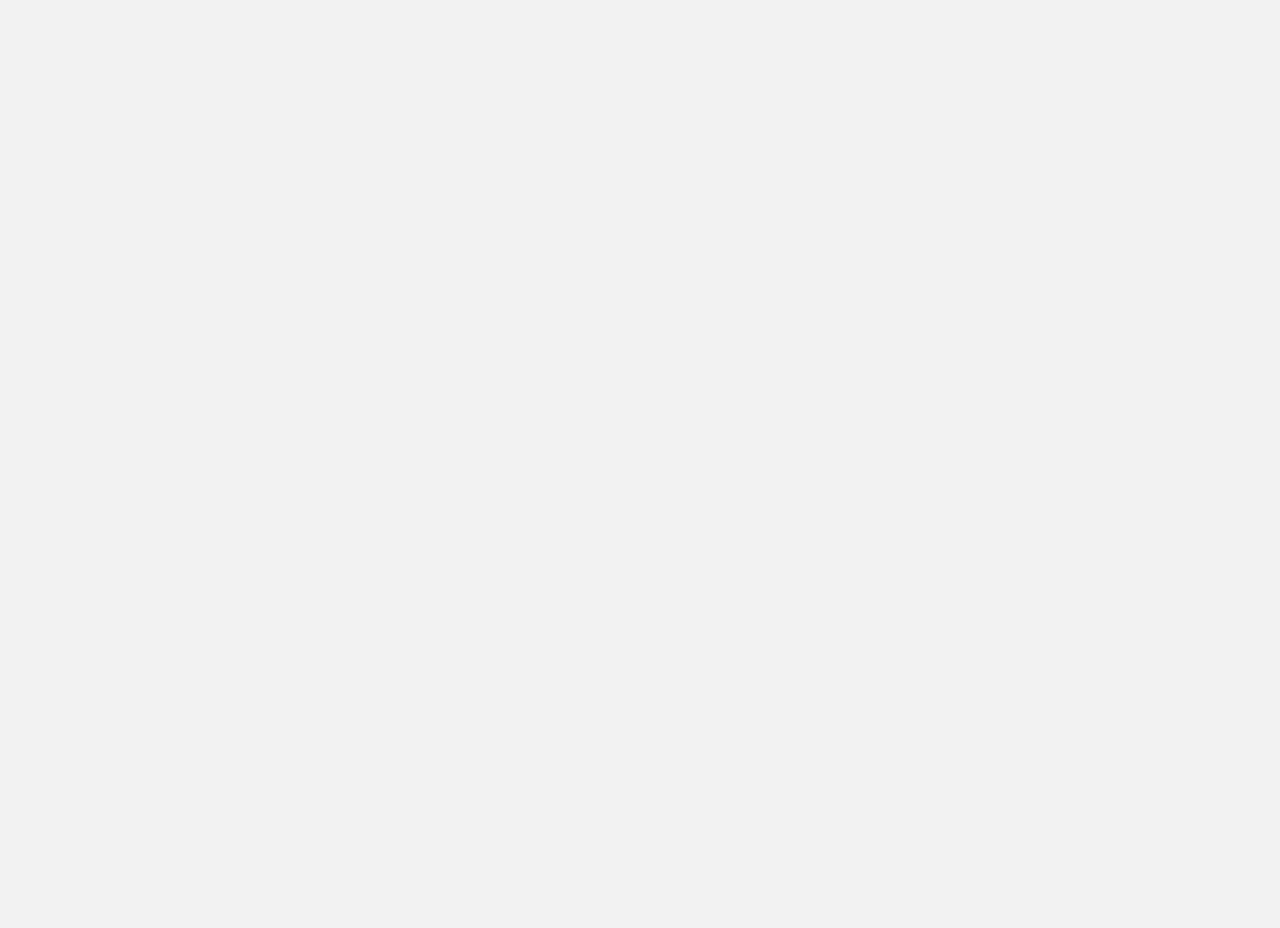
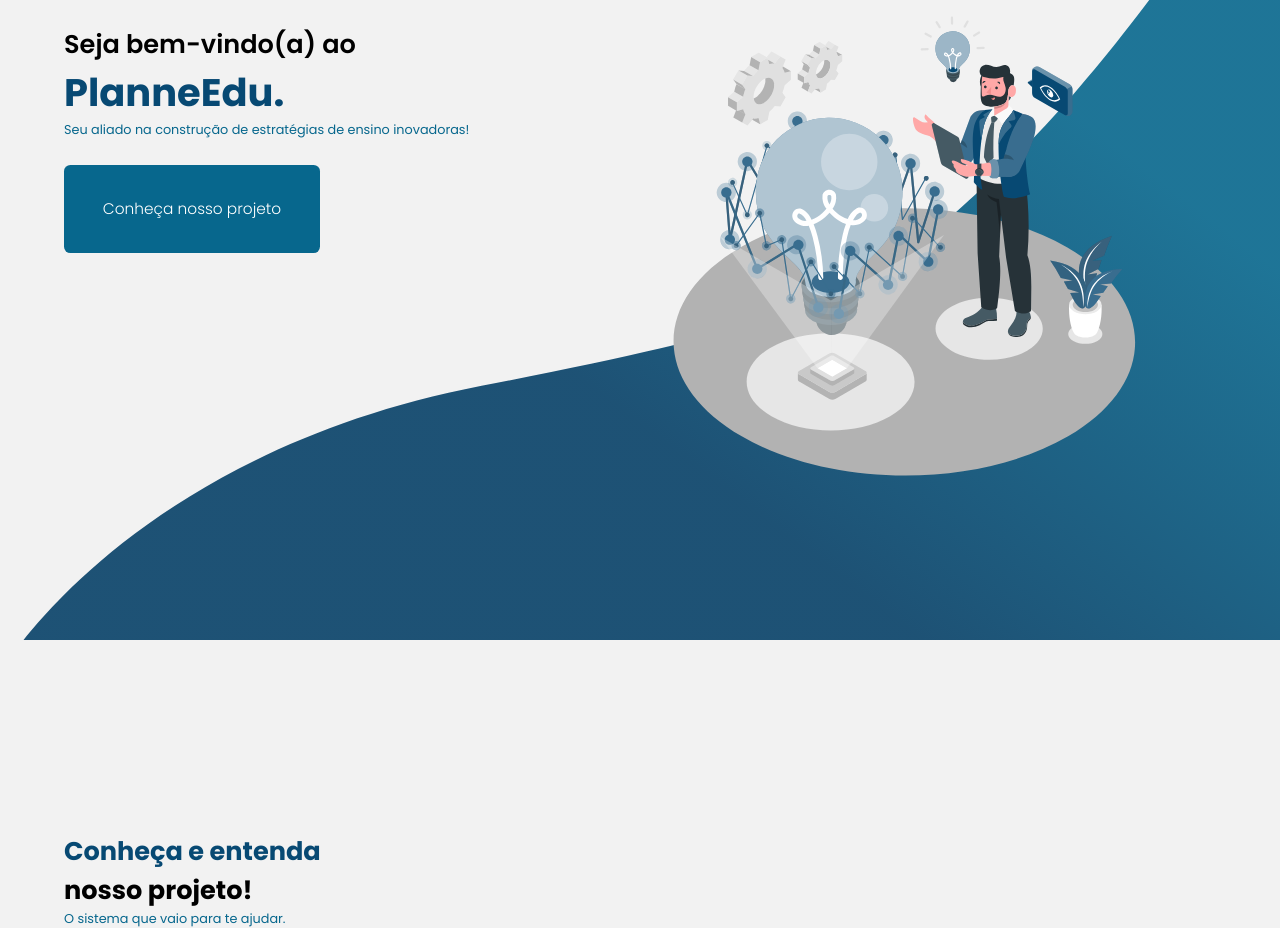
Before and after one commit to larissacoelho21/PlanneEdu-FrontEnd, a React (Vite) app in the folder PlanneEdu_Front/: page /landingpage in a window 1280 px wide. Before the commit this address had no page. Shown: the part 160-1088 px from the top of the page. Before the commit the page ends 800 px from the top, so only its background shows below. Built offline with nearby package versions, Linux system fonts and the light colour scheme.

Commit message:
feat: página gerencie professor e comecei a landingPage

```diff
--- /dev/null
+++ b/PlanneEdu_Front/src/Css/LandingPage.css
@@ -0,0 +1,99 @@
+:root {
+    --white-one: #ffffff;
+    --white-two: #f2f2f2;
+    --gray-one: #bcbbbb;
+    --blue-one: #074973;
+    --blue-two: #07678d;
+    --black: #000;
+}
+
+.landing-page {
+    width: 100%;
+    height: auto;
+}
+
+.first-section {
+    background-image: url('../assets/landingPage-img.svg');
+    background-size: cover;
+    background-position: center;
+    background-repeat: no-repeat;
+    width: 100%;
+    height: 100vh;
+}
+
+.bemVindo img {
+    width: 8vw;
+    margin-top: 3vw;
+    margin-left: 3vw;
+}
+
+.bemVindo h2 {
+    margin-top: 5vw;
+    margin-left: 5vw;
+    font-size: 2vw;
+    font-weight: 600;
+}
+
+.bemVindo h1 {
+    margin-left: 5vw;
+    font-size: 3vw;
+    color: var(--blue-one);
+}
+
+.bemVindo p {
+    font-size: 1vw;
+    margin-left: 5vw;
+    color: var(--blue-two);
+}
+
+.buttons-conheca button {
+    width: 20vw;
+    height: 11vh;
+    background-color: var(--blue-two);
+    border: none;
+    color: var(--white);
+    border-radius: 0.5vw;
+    cursor: pointer;
+    font-size: 1.2vw;
+    transition: 0.3s ease;
+    margin-left: 5vw;
+    margin-top: 2vw;
+    font-weight: 300;
+}
+
+.buttons-conheca button:hover,
+.buttons-conheca button:focus {
+    background-color: transparent;
+    border: solid 2px #07678d;
+    color: var(--blue-two);
+}
+
+.buttons-conheca button:active {
+    background-color: transparent;
+    border: solid 2px #07678d;
+    color: var(--blue-two);
+}
+
+.second-section {
+    background-color: var(--white-two);
+    width: 100%;
+    height: auto;
+}
+
+.second-section h1 {
+    margin-top: 15vw;
+    font-size: 2vw;
+    margin-left: 5vw;
+    width: 25vw;
+}
+
+.conheca {
+    color: #074973;
+}
+
+.second-section p {
+    font-size: 1vw;
+    margin-left: 5vw;
+    width: 25vw;
+    color: var(--blue-two);
+}
--- /dev/null
+++ b/PlanneEdu_Front/src/Css/Opp/ManageTeachers.css
@@ -0,0 +1,141 @@
+:root {
+    --white-one: #ffffff;
+    --gray-one: #bcbbbb;
+    --blue-one: #074973;
+    --blue-two: #07678d;
+    --black: #000;
+}
+
+.teacher-card {
+    width: 40vw;
+    height: auto; /* Permitir que a altura se ajuste dinamicamente */
+    background-color: var(--white-one);
+    display: flex;
+    flex-direction: column; /* Permitir que os itens fiquem organizados verticalmente */
+    border-radius: 0.5vw;
+    box-shadow: 0 0.5vw 0.625vw rgba(0, 0, 0, 0.1);
+    margin-bottom: 3vw;
+    margin-left: 5vw;
+    overflow: hidden; /* Evitar "vazamento" de conteúdo antes da expansão */
+    transition: height 0.3s ease; /* Adiciona uma animação suave para a altura */
+}
+
+.teacher-card2 {
+    display: flex;
+    flex-direction: column;
+    gap: 0.8vw;
+}
+
+.teacher-card h1 {
+    font-size: 2vw;
+    margin-top: 2vw;
+    margin-left: 3vw;
+    font-weight: 500;
+}
+
+.lock {
+    display: flex;
+    align-items: center; /* Alinha verticalmente os itens no centro */
+    margin-left: 3vw;
+    position: relative; /* Necessário para alinhar a seta */
+}
+
+.lock p {
+    font-size: 1.3vw;
+    margin-left: 0.4vw;
+}
+
+.teacher-development {
+    font-size: 1vw;
+    background-color: #074973;
+    width: 18vw;
+    padding: 0.5vw;
+    color: #ffff;
+    font-weight: normal;
+    text-align: center;
+    border-radius: 0.5vw;
+    margin-left: 3vw;
+    margin-bottom: 2vw;
+}
+
+.chevron-container {
+    position: absolute;
+    right: 3vw;
+    top: 50%;
+    transform: translateY(-50%);
+    cursor: pointer;
+    display: flex;
+    align-items: center;
+    justify-content: center;
+}
+
+.additional-info {
+    margin-left: 3vw;
+    margin-top: 1vw;
+}
+
+.additional-info {
+    overflow: hidden; /* Oculta conteúdo excedente */
+    max-height: 0; /* Estado recolhido */
+    opacity: 0; /* Transparente no estado recolhido */
+    transition: max-height 0.5s ease, opacity 0.5s ease; /* Suavidade na transição */
+  }
+
+  .additional-info.expanded {
+    max-height: 500px; /* Altura suficiente para expandir o conteúdo */
+    opacity: 1; /* Totalmente visível */
+  }
+
+  .additional-info.collapsed {
+    max-height: 0; /* Recolhido */
+    opacity: 0; /* Transparente */
+  }
+
+.additional-info h2 {
+    font-size: 1.5vw;
+    font-weight: 600;
+}
+
+.additional-info ul {
+    list-style-type: disc;
+    padding-left: 1.2vw;
+    margin: 1vw 0;
+}
+
+.additional-info li {
+    font-size: 1.2vw;
+    line-height: 1.6;
+}
+
+.email-manage, .phone-manage {
+    display: flex;
+    gap: 0.5vw;
+}
+
+.email-manage {
+    margin-top: 1vw;
+    margin-bottom: 0.5vw;
+}
+
+.phone-manage {
+    margin-bottom: 2vw;
+}
+
+.button-manage button{
+    display: flex;
+    background-color: transparent;
+    border: none;
+    margin-left: 22vw;
+    font-size: 1.1vw;
+    margin-bottom: 2vw;
+    gap: 1vw;
+    transition: 0.3s ease;
+}
+
+.button-manage button:hover{
+    color: #FF0000;
+}
+
+.delete-manage {
+    margin-top: 0.2vw;
+}
--- /dev/null
+++ b/PlanneEdu_Front/src/Pages/LandingPage.jsx
@@ -0,0 +1,25 @@
+import "../Css/LandingPage.css";
+import landingLogo from '../assets/logo.svg';
+
+export function LandingPage() {
+    return (
+        <section className="landing-page">
+            <div className="first-section">
+                <div className="bemVindo">
+                    <img src={landingLogo} alt="" />
+                    <h2>Seja bem-vindo(a) ao</h2>
+                    <h1>PlanneEdu.</h1>
+                    <p>Seu aliado na construção de estratégias de ensino inovadoras!</p>
+                    <div className="buttons-conheca">
+                        <a href="/addUser"><button>Conheça nosso projeto</button></a>
+                    </div>
+                </div>
+            </div>
+
+            <div className="second-section">
+                <h1><span className="conheca">Conheça e entenda</span> nosso projeto!</h1>
+                <p>O sistema que vaio para te ajudar.</p>
+            </div>
+        </section>
+    )
+}
--- /dev/null
+++ b/PlanneEdu_Front/src/Pages/Opp/ManageTeachers.tsx
@@ -0,0 +1,96 @@
+import { IntroText } from "../../Components/IntroTexts/IntroText";
+import { NavBarOpp } from "../../Components/Opp/NavBar-Opp/navBarOpp";
+import "../../Css/Opp/ManageTeachers.css";
+import { Lock } from 'lucide-react';
+import { ChevronDown, ChevronUp } from "lucide-react";
+import { useState } from "react";
+import { Mail } from 'lucide-react';
+import { Phone } from 'lucide-react';
+import { Trash } from 'lucide-react';
+import { FilterCategory } from "../../Components/FilterCategory/FilterCategory";
+
+export function ManageTeachers() {
+
+  const [isExpanded, setIsExpanded] = useState(false);
+
+  const toggleExpand = () => {
+    setIsExpanded((prev) => !prev);
+  };
+
+  return (
+    <section className="homeTeacher">
+      <NavBarOpp />
+      <div className="title-plancourseopp">
+        <IntroText
+          titleText="Gerencie os docentes"
+          subtitleText="Visualize suas principais informações"
+        />
+      </div>
+
+      <div className="buttons-class">
+        <a href="/addUser"><button>+ Adicionar um novo docente</button></a>
+      </div>
+      <FilterCategory/>
+
+      <div className="teacher-card">
+        <div className="teacher-card2">
+          <h1>Arthur Rosa</h1>
+          <div className="lock">
+            <Lock size={19} strokeWidth={1.5} /> <p>NIF: 128492220</p>
+            <div className="chevron-container" onClick={toggleExpand} style={{ cursor: "pointer" }}>
+              {isExpanded ? (
+                <ChevronUp size={40} color="black" strokeWidth={1} />
+              ) : (
+                <ChevronDown size={40} color="black" strokeWidth={1} />
+              )}
+            </div>
+          </div>
+          <div className="teacher-development">
+            <span>Desenvolvimento de sistemas</span>
+          </div>
+        </div>
+
+
+        {/* Conteúdo adicional */}
+        {isExpanded && (
+          <div className={`additional-info ${isExpanded ? "expanded" : "collapsed"}`}>
+            <h2>Turmas Atribuídas</h2>
+            <ul className="a">
+              <li>DEV SESI - 2023</li>
+              <li>DEV Noite - 2023</li>
+              <li>Libbs</li>
+              <li>DS SESI - 2024</li>
+              <li>DS Noite - 2024</li>
+            </ul>
+
+            <h2>Matérias</h2>
+            <ul className="a">
+              <li>Banco de Dados</li>
+              <li>Programação Orientada a Objetos</li>
+              <li>Programação BackEnd</li>
+            </ul>
+
+            <h2>Informações de contato</h2>
+            <div className="email-manage">
+              <Mail size={18} color="black" strokeWidth={1} />
+              <p>arthur.rosa@gmail.com</p>
+            </div>
+            <div className="phone-manage">
+              <Phone size={18} color="black" strokeWidth={1} />
+              <p>11 97391-0399</p>
+            </div>
+
+            <div className="button-manage">
+              <button>
+                <span className="changeColor">
+                  <Trash size={25} color="black" strokeWidth={1.5} />
+                </span>
+                <span className="delete-manage">Excluir docente</span>
+              </button>
+            </div>
+          </div>
+        )}
+      </div>
+    </section>
+  );
+}
--- a/PlanneEdu_Front/src/Router.tsx
+++ b/PlanneEdu_Front/src/Router.tsx
@@ -23,6 +23,8 @@ import { AddCourse } from "./Pages/Opp/AddCourse";
 import { AddPlanoCurso } from "./Pages/Opp/AddPlanoCursoOpp";
 import { AddUser } from "./Pages/Opp/AddUser";
 import { PlanCourse } from "./Pages/Teacher/PlanCourse";
+import { ManageTeachers } from "./Pages/Opp/ManageTeachers";
+import { LandingPage } from "./Pages/LandingPage";
 
 //criando rotas e caminhos
 const Router: React.FC = () => {
@@ -51,6 +53,9 @@ const Router: React.FC = () => {
         <Route path="/addcurso" element={<AddCourse />} />
         <Route path="/addplancurso" element={<AddPlanoCurso />} />
         <Route path="/addUser" element={<AddUser />} />
+        <Route path="/managetechers" element={<ManageTeachers />} />
+        <Route path="/landingpage" element={<LandingPage />} />
+        {/* Lading Page */}
       </Routes>
     </BrowserRouter>
   );
```
Also changed, not shown: PlanneEdu_Front/src/assets/landingPage-img.svg (added).
